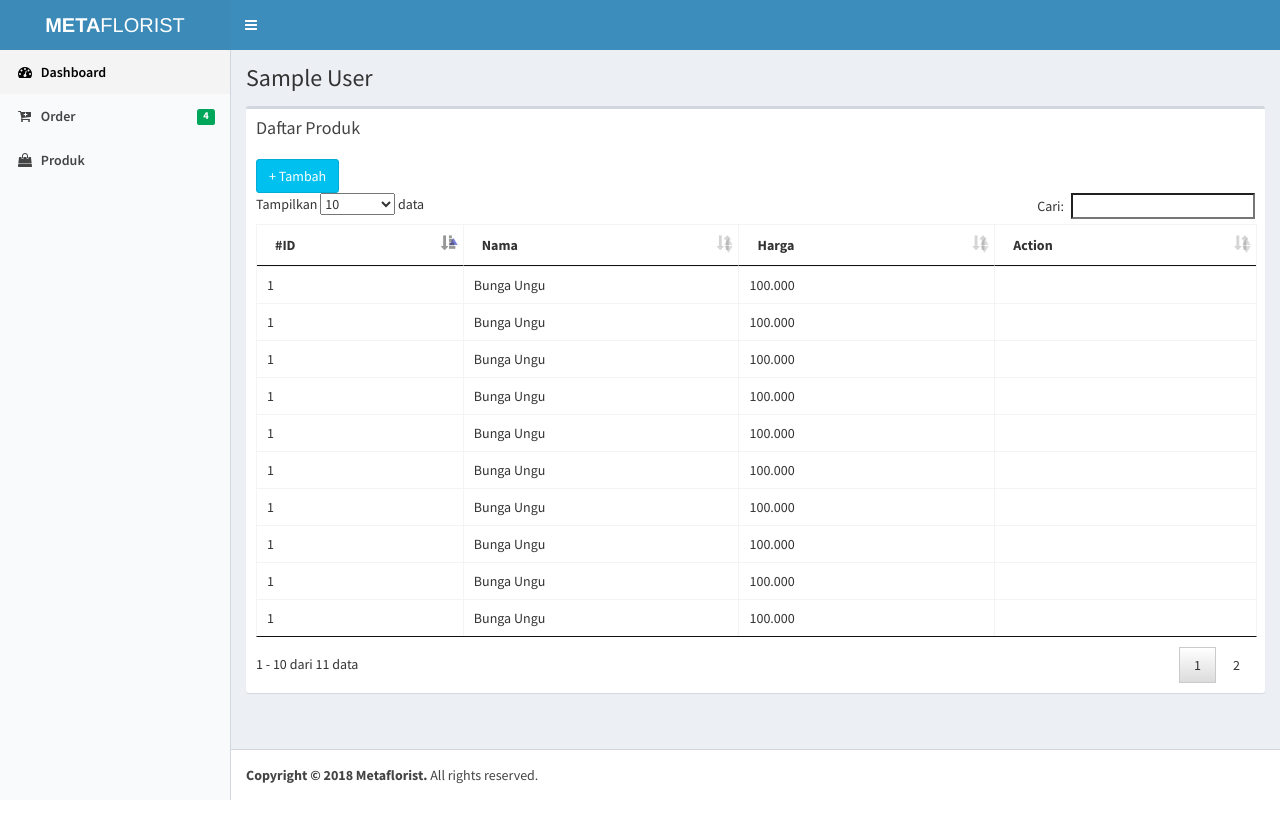
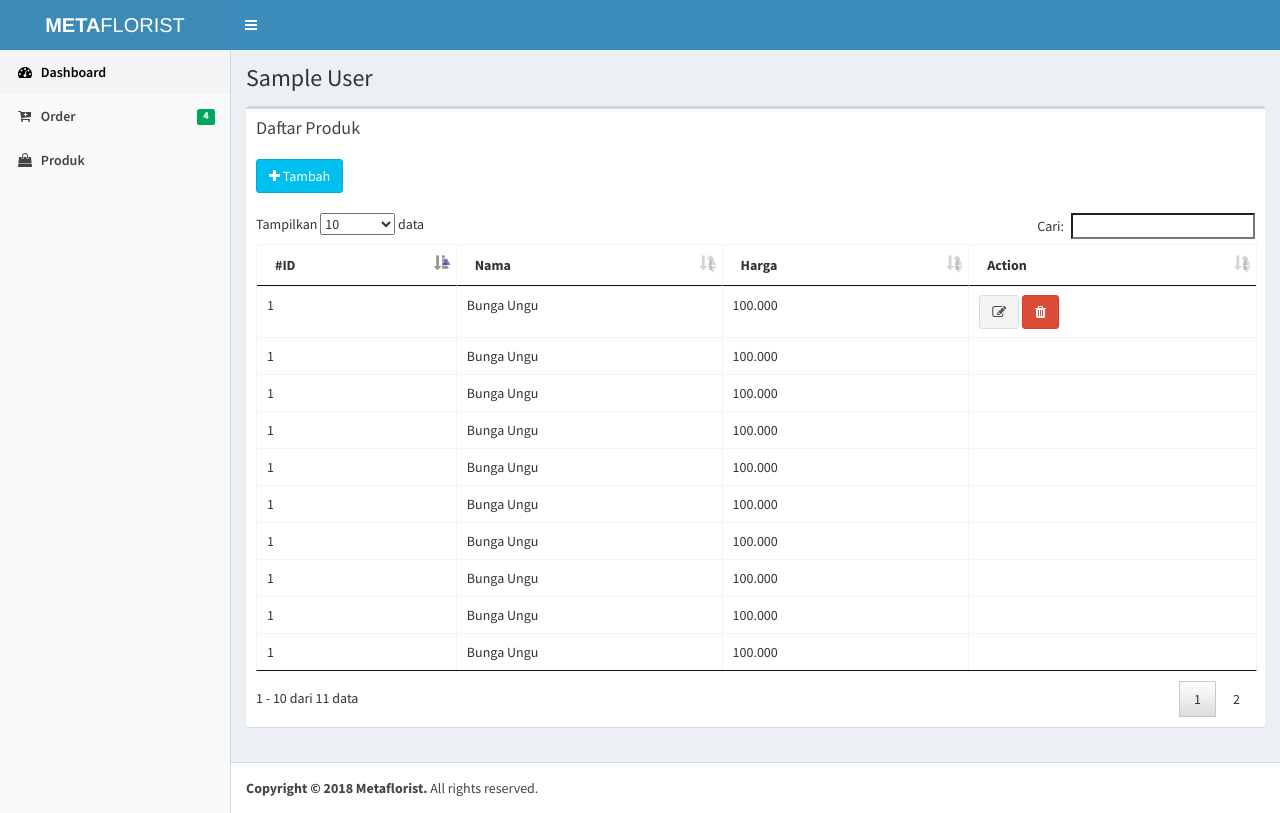
Before and after one commit to fannyhasbi/char, a CodeIgniter app: page /char/in/produk in a window 1280 px wide. Run offline with CodeIgniter, Linux system fonts and the light colour scheme; the visitor is signed in with stand-in values (Sample User, id 1); some libraries are stand-ins or nearby versions.

Commit message:
List buttons blueprint

```diff
--- a/apz/controllers/Panti.php
+++ b/apz/controllers/Panti.php
@@ -59,6 +59,7 @@ class Panti extends CI_Controller {
   }
 
   public function produk(){
+    $this->cekLogin();
     $this->load->view('panti/produk');
   }
 
--- a/apz/views/panti/produk.php
+++ b/apz/views/panti/produk.php
@@ -92,7 +92,7 @@
             </div>
 
             <div class="box-body">
-              <a href="<?= site_url('in/tambah-produk'); ?>" class="btn btn-info">+ Tambah</a>
+              <a href="<?= site_url('in/tambah-produk'); ?>" class="btn btn-info"><i class="fa fa-plus"></i> Tambah</a><br><br>
               <div class="clearfix"></div>
 
               <table id="produk" class="table table-bordered table-hover">
@@ -109,7 +109,10 @@
                     <td>1</td>
                     <td>Bunga Ungu</td>
                     <td>100.000</td>
-                    <td></td>
+                    <td>
+                      <a href="#" class="btn btn-default" title="Edit"><i class="fa fa-edit"></i></a>
+                      <a href="#" class="btn btn-danger" title="Hapus"><i class="fa fa-trash"></i></a>
+                    </td>
                   </tr>
                   <tr>
                     <td>1</td>
```
